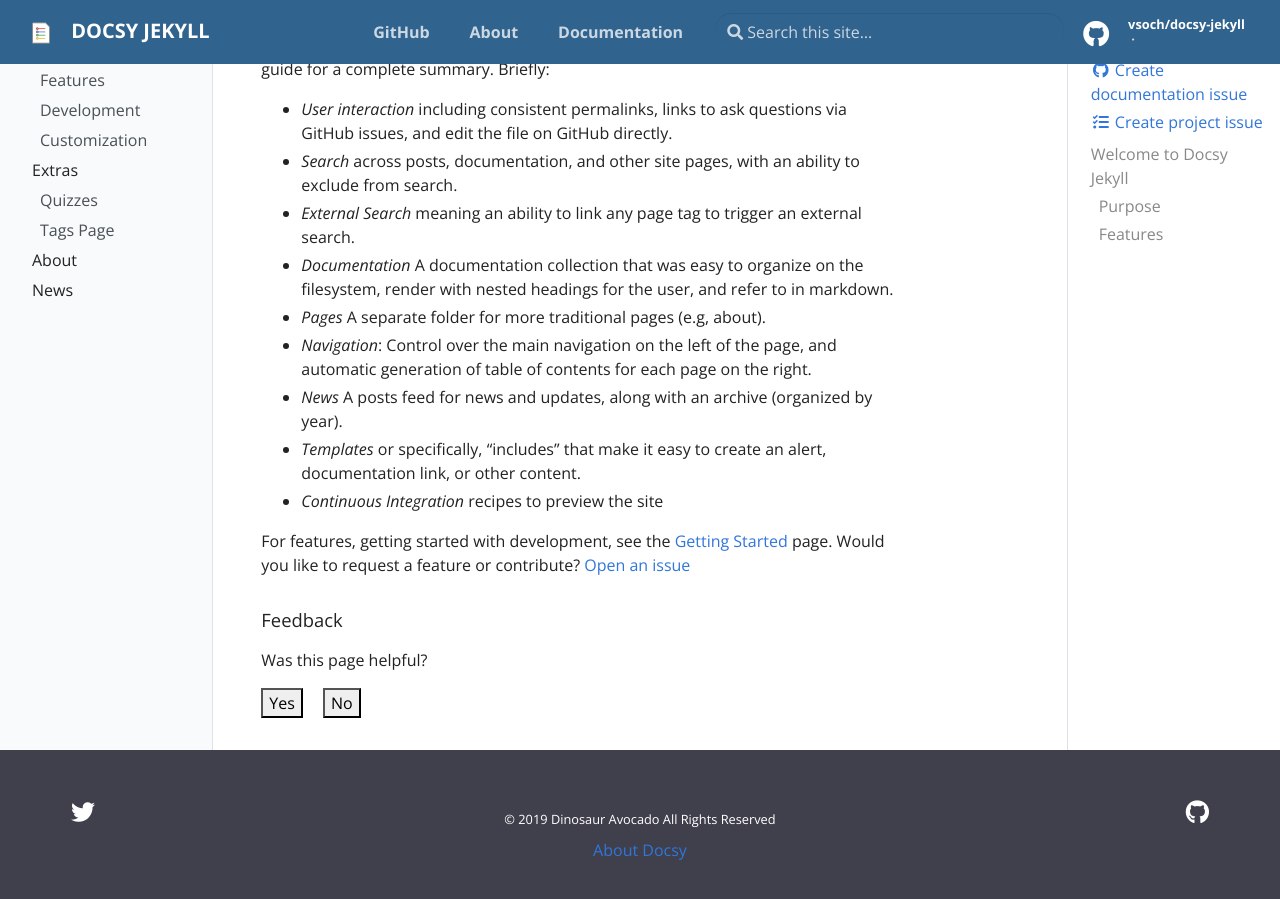
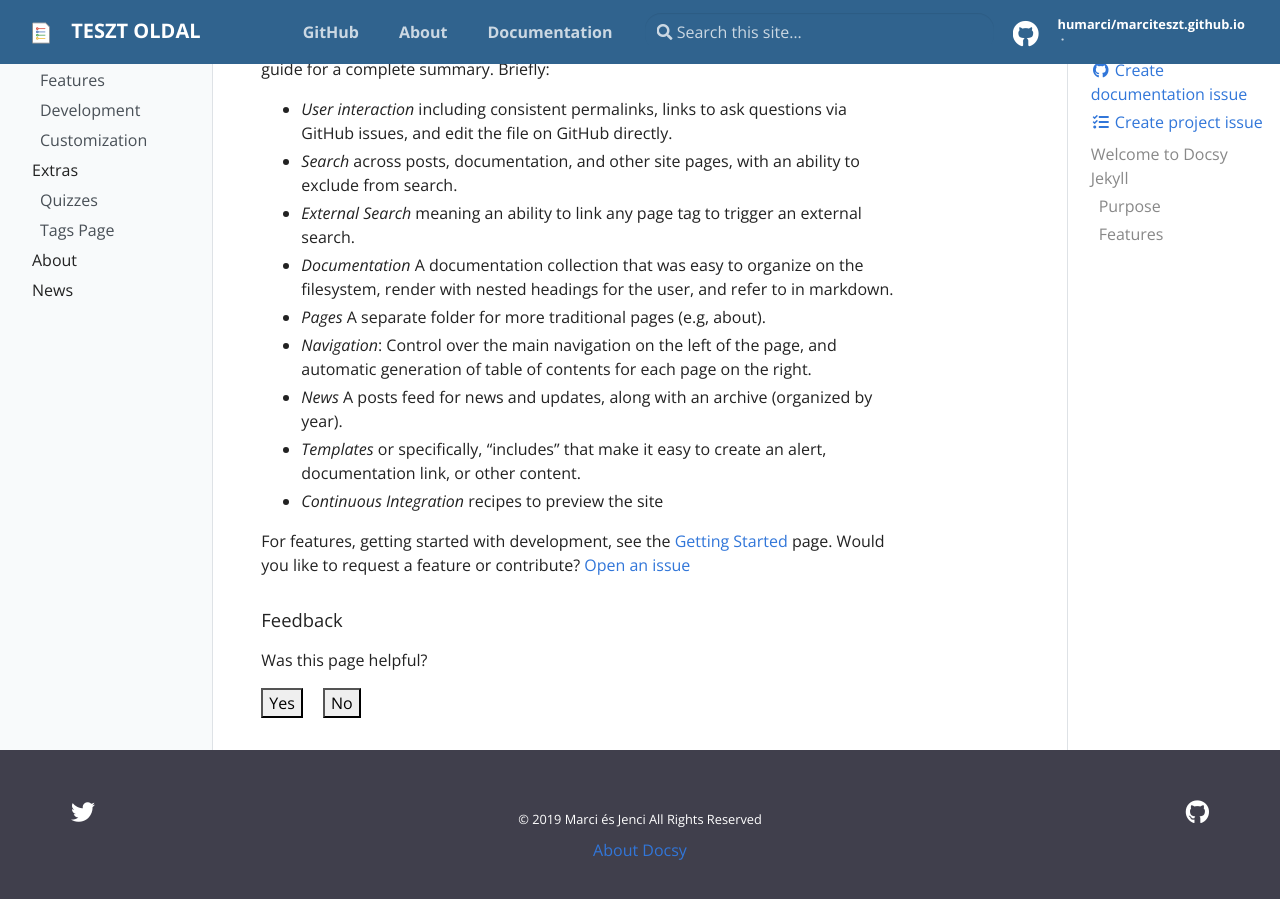
Before and after one commit to suliwebex/suliwebex.github.io, a Jekyll site: the page built from pages/index.md, in a window 1280 px wide and 900 px high, scrolled down 909 px. Built offline with Jekyll 4.4.1, drawn with Linux system fonts in a browser that asks for light colours.

Commit message:
Update _config.yml

```diff
--- a/_config.yml
+++ b/_config.yml
@@ -14,24 +14,24 @@
 # You can create any custom variable you would like, and they will be accessible
 # in the templates via {{ site.myvariable }}.
 
-title: Docsy Jekyll
+title: Teszt oldal
 email: your-email@domain.com
-author: Dinosaur Avocado
+author: Marci és Jenci
 description: > # this means to ignore newlines until "baseurl:"
   Write an awesome description for your new site here. You can edit this
   line in _config.yml. It will appear in your document head meta (for
   Google search results) and in your feed.xml site description.
 
 # DO NOT CHANGE THE LINE OF THIS FILE without editing .circleci/circle_urls.sh
-baseurl: "/docsy-jekyll" # the subpath of your site, e.g. /blog
+baseurl: "/" # the subpath of your site, e.g. /blog
 
 # This is mostly for testing
-url: "https://vsoch.github.io" # the base hostname & protocol for your site
+url: "https://marciteszt.github.io/" # the base hostname & protocol for your site
 
 # Social (First three Required)
-repo: "https://github.com/vsoch/docsy-jekyll"
-github_user: "vsoch"
-github_repo: "docsy-jekyll"
+repo: "https://github.com/marciteszt/marciteszt.github.io"
+github_user: "humarci"
+github_repo: "marciteszt.github.io"
 
 # Optional
 twitter: vsoch
```
